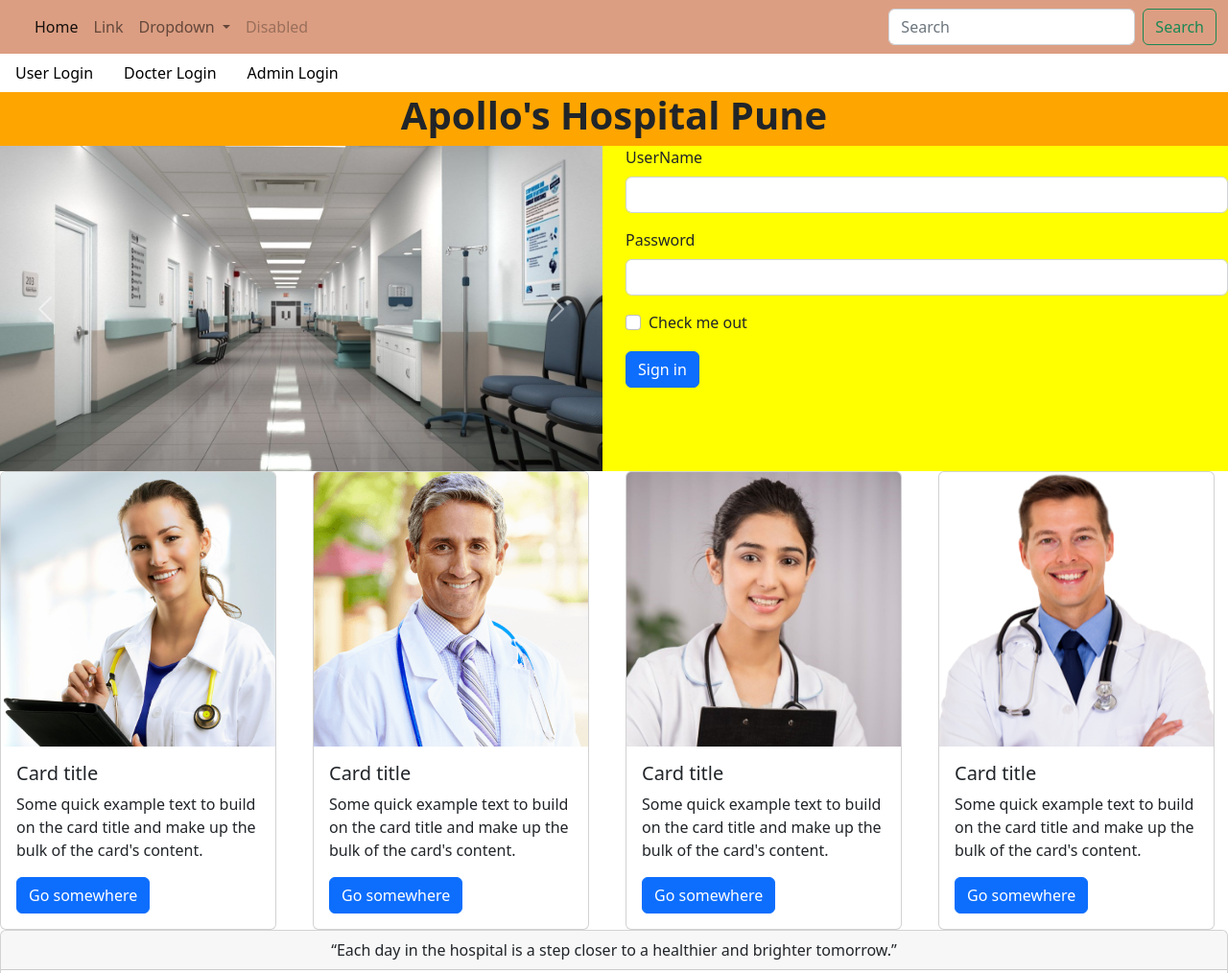
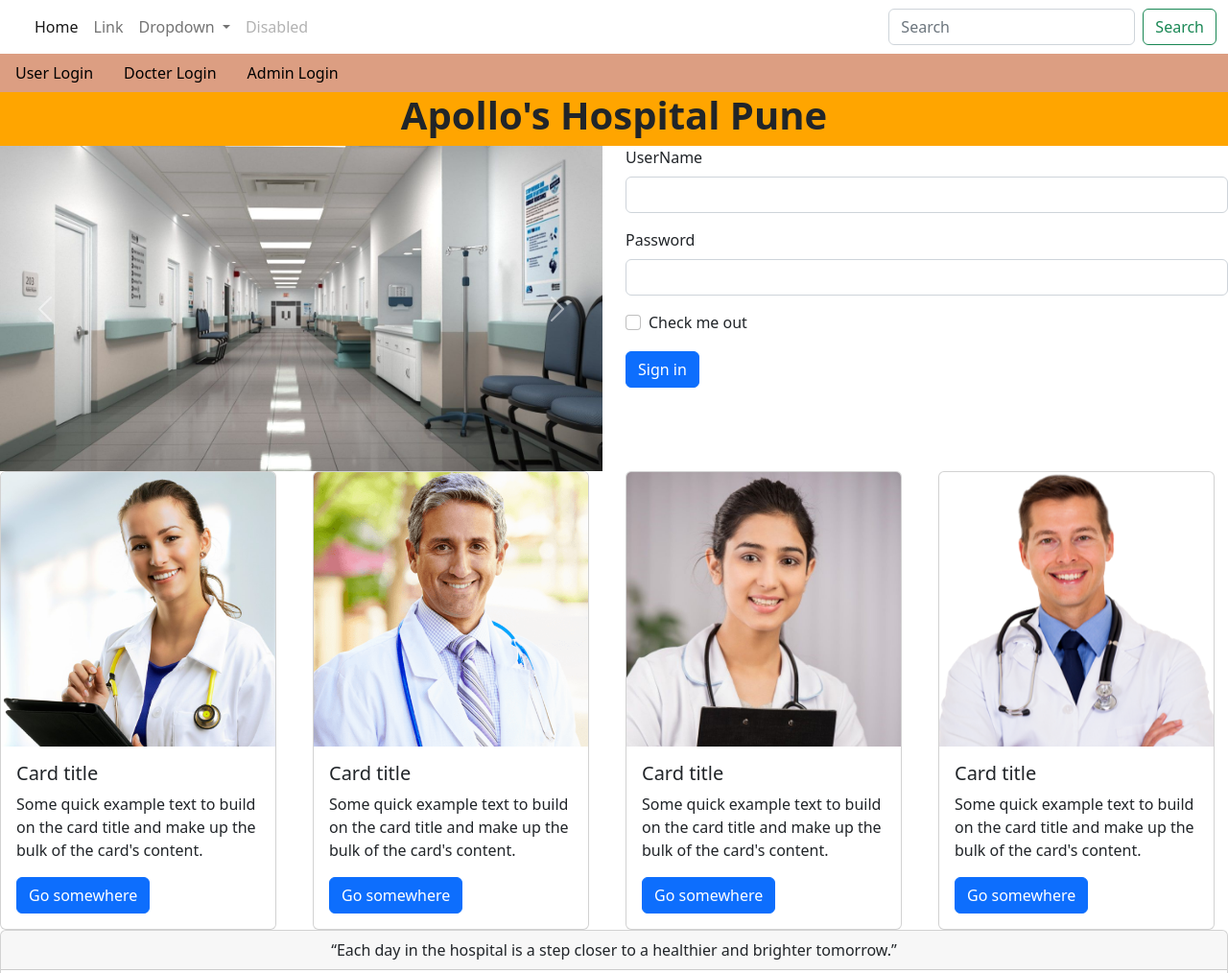
Before and after one commit to parshuramjadhav977/NewHospital, a plain HTML site: page index.html in a window 1280 px wide. Shown: the top 1014 px of the page at 96% size. Drawn offline with nearby package versions, Linux system fonts and the light colour scheme.

Commit message:
added all

```diff
--- a/static website/Style.css
+++ b/Style.css
@@ -7,19 +7,12 @@
 
 .row1
 {
-    text-decoration: none;
-}
-.row2
-{
     background-color:#DC9E82 ;
 
 }
+
 .queots
 {
     background-color:orange;
     text-align: center;
 }
-.Email
-{
-    background-color:yellow;
-}
```
Also changed, not shown: index.html (renamed from static website/index.html, +100 -0 lines), imges/422212.jpg (renamed from static website/imges/422212.jpg), imges/7e91b721691322422919eec7dc039618.jpg (renamed from static website/imges/7e91b721691322422919eec7dc039618.jpg), imges/OSK.jpg (renamed from static website/imges/OSK.jpg), imges/doctor-500x500-min.png (renamed from static website/imges/doctor-500x500-min.png), imges/hero.png (renamed from static website/imges/hero.png), imges/jejeje-1.jpg (renamed from static website/imges/jejeje-1.jpg), imges/wp8003033.jpg (renamed from static website/imges/wp8003033.jpg), imges/wp8003271.jpg (renamed from static website/imges/wp8003271.jpg), 1 other file.
